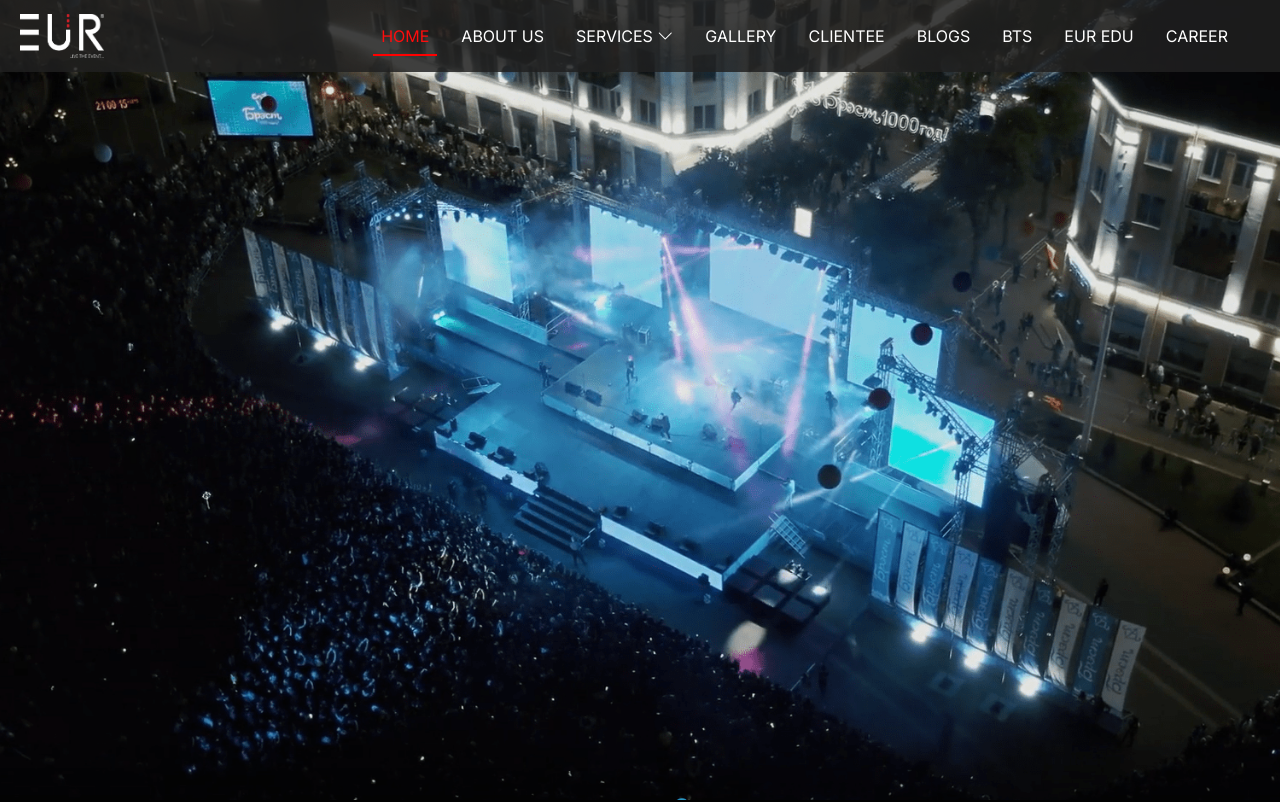
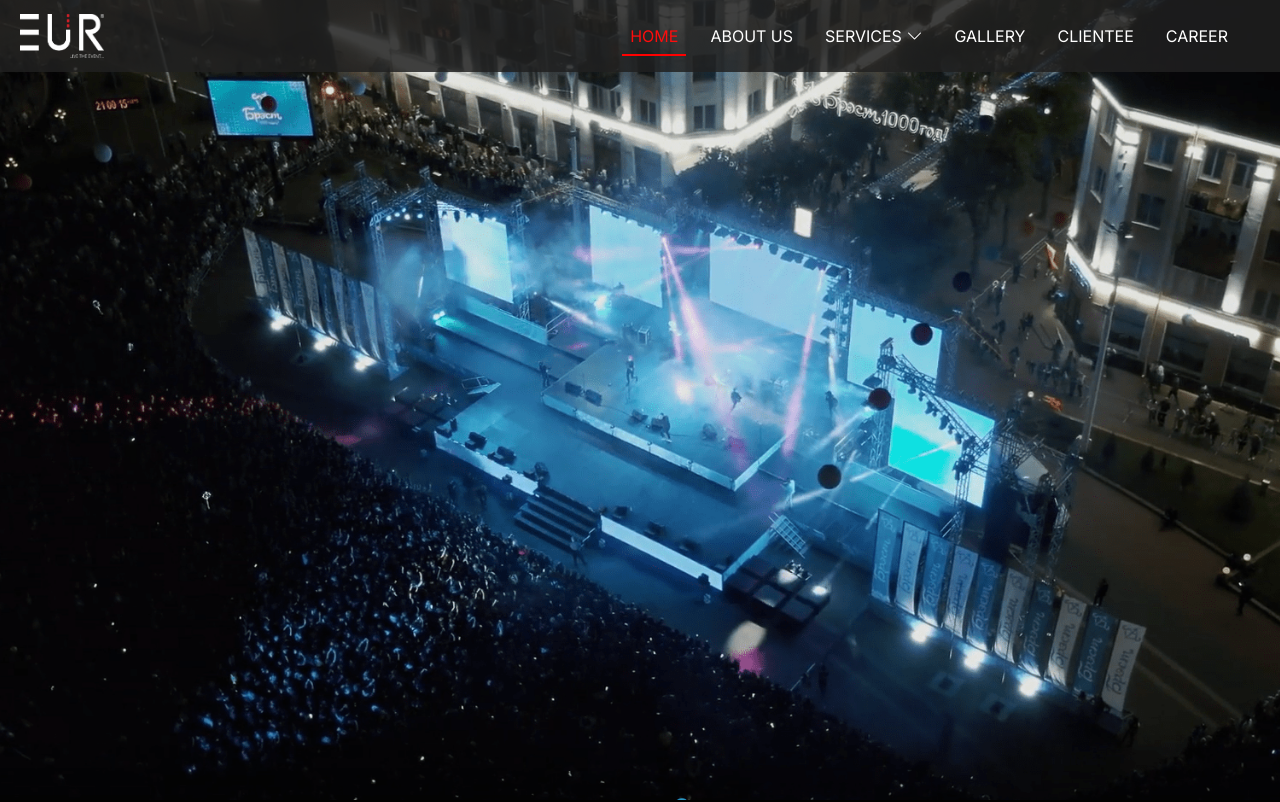
Before and after one commit to soumens12/eur, a plain HTML site: page index.html in a window 1280 px wide. Shown: the top 802 px of the page. Drawn offline with Linux system fonts and the light colour scheme.

Commit message:
index header changed

```diff
--- a/index.html
+++ b/index.html
@@ -88,18 +88,7 @@
                   >CLIENTEE</a
                 >
               </li>
-              <li class="nav-item nav-btn me-xl-3 me-md-1">
-                <a class="nav-link" aria-current="page" href="blogs.html"
-                  >Blogs</a
-                >
-              </li>
-              <li class="nav-item nav-btn me-xl-3 me-md-1">
-                <a class="nav-link" aria-current="page" href="bts.html">BTS</a>
-              </li>
 
-              <li class="nav-item nav-btn me-xl-3 me-md-1">
-                <a class="nav-link" aria-current="page" href="#">EUR EDU</a>
-              </li>
 
               <li class="nav-item nav-btn me-xl-3 me-md-1">
                 <a class="nav-link" aria-current="page" href="#">CAREER</a>
```
